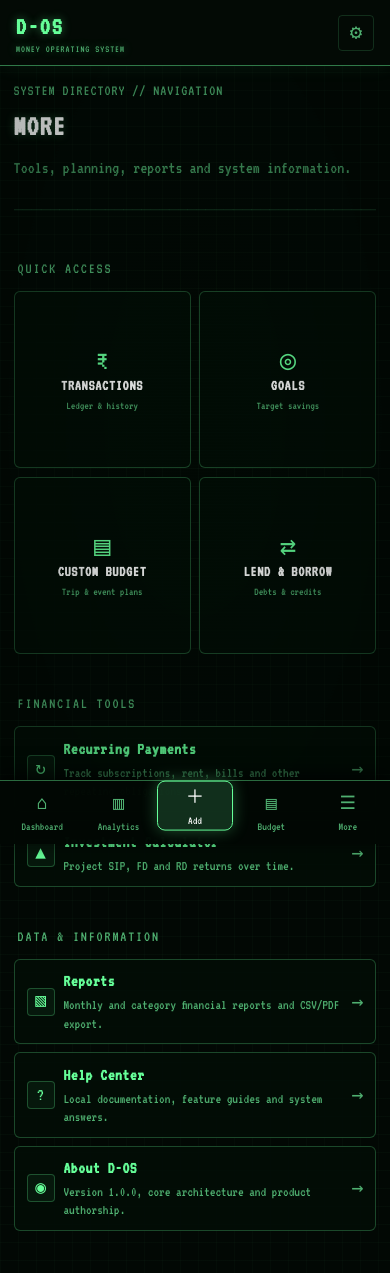
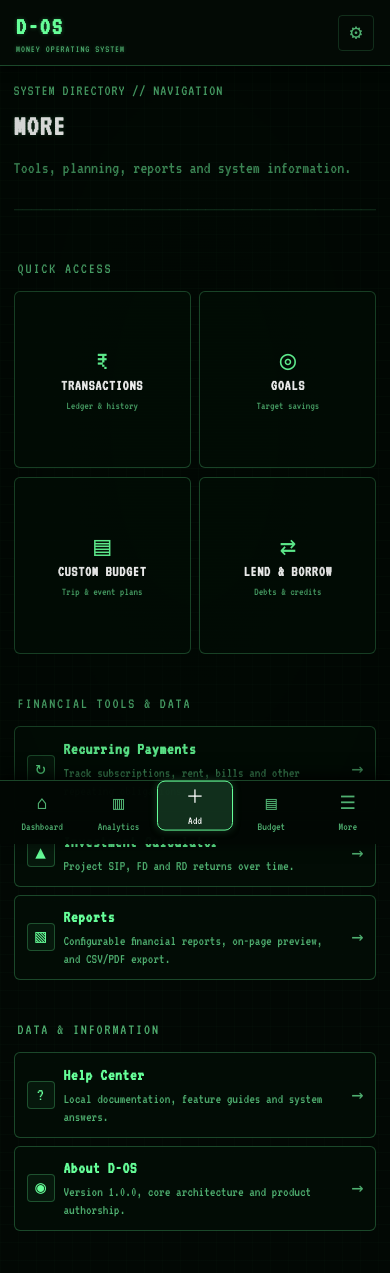
Before and after one commit to DAIVIKAD/D-OS, a FastAPI app: template templates/pages/more.html in a window 390 px wide. Shown: the top 1273 px of the page. Run offline with FastAPI, Linux system fonts and the light colour scheme; the template is opened without the code that fills it: most values are stand-ins (such as "Sample title", 1, 10 or a date in 2020).

Commit message:
style: Reduce CRT glow/fog bloom for sharp retro phosphor terminal aesthetic across mobile and desktop

```diff
--- a/static/css/app.css
+++ b/static/css/app.css
@@ -100,9 +100,9 @@ progress::-webkit-progress-value {
   position: fixed;
   inset: 0;
   pointer-events: none;
-  background: radial-gradient(ellipse at center, rgba(5, 20, 8, 0.25) 0%, rgba(2, 8, 4, 0.95) 100%),
-              repeating-linear-gradient(0deg, rgba(102, 255, 153, 0.015) 0 1px, transparent 1px 3px);
-  opacity: 0.35;
+  background: radial-gradient(ellipse at center, rgba(5, 20, 8, 0.15) 0%, rgba(2, 8, 4, 0.92) 100%),
+              repeating-linear-gradient(0deg, rgba(102, 255, 153, 0.008) 0 1px, transparent 1px 3px);
+  opacity: 0.22;
   z-index: 20;
 }
 
@@ -182,7 +182,7 @@ progress::-webkit-progress-value {
   font-size: 2.1rem;
   text-decoration: none;
   letter-spacing: 0.08em;
-  text-shadow: 0 0 10px rgba(102, 255, 153, 0.4);
+  text-shadow: 0 0 4px rgba(102, 255, 153, 0.28);
 }
 .logo-full {
   display: inline-flex;
@@ -351,7 +351,7 @@ progress::-webkit-progress-value {
   font-size: 2.2rem;
   color: #ffffff;
   letter-spacing: 0.04em;
-  text-shadow: 0 0 10px rgba(102, 255, 153, 0.25);
+  text-shadow: 0 0 4px rgba(102, 255, 153, 0.2);
   word-break: break-word;
 }
 .ascii-divider {
@@ -1739,8 +1739,8 @@ a.submitting {
   }
   .terminal-body {
     background:
-      linear-gradient(rgba(102, 255, 153, 0.025) 1px, transparent 1px),
-      linear-gradient(90deg, rgba(102, 255, 153, 0.018) 1px, transparent 1px),
+      linear-gradient(rgba(102, 255, 153, 0.015) 1px, transparent 1px),
+      linear-gradient(90deg, rgba(102, 255, 153, 0.01) 1px, transparent 1px),
       var(--bg);
     background-size: 18px 18px;
   }
@@ -1754,8 +1754,8 @@ a.submitting {
     gap: 0.5rem;
     width: 100%;
     max-width: 100%;
-    border-color: rgba(102, 255, 153, 0.45);
-    box-shadow: 0 0 18px rgba(102, 255, 153, 0.08);
+    border-color: rgba(102, 255, 153, 0.25);
+    box-shadow: 0 2px 10px rgba(0, 0, 0, 0.8);
   }
   .top-nav-main {
     width: auto;
@@ -1818,8 +1818,8 @@ a.submitting {
     gap: 0;
     padding: 0.35rem 0.25rem max(0.45rem, env(safe-area-inset-bottom));
     background: rgba(2, 8, 4, 0.98);
-    border-top: 1px solid rgba(102, 255, 153, 0.4);
-    box-shadow: 0 -4px 20px rgba(0, 0, 0, 0.85);
+    border-top: 1px solid rgba(102, 255, 153, 0.25);
+    box-shadow: 0 -4px 16px rgba(0, 0, 0, 0.9);
     box-sizing: border-box;
   }
   .mobile-bottom-nav a,
@@ -1853,7 +1853,7 @@ a.submitting {
     color: #ffffff !important;
     background: rgba(102, 255, 153, 0.16) !important;
     transform: translateY(-0.4rem);
-    box-shadow: 0 0 16px rgba(102, 255, 153, 0.3);
+    box-shadow: 0 0 8px rgba(102, 255, 153, 0.22), 0 2px 6px rgba(0, 0, 0, 0.6);
     min-height: 50px !important;
   }
 
--- a/templates/pages/more.html
+++ b/templates/pages/more.html
@@ -39,9 +39,9 @@
     </div>
   </div>
 
-  <!-- 3B. FINANCIAL TOOLS — RECTANGULAR CARDS -->
+  <!-- 3B. FINANCIAL TOOLS & REPORTS — RECTANGULAR CARDS -->
   <div class="more-section">
-    <p class="more-section-label">FINANCIAL TOOLS</p>
+    <p class="more-section-label">FINANCIAL TOOLS &amp; DATA</p>
     <div class="more-list-group">
       <a href="/recurring" class="more-nav-item">
         <span class="more-nav-icon">↻</span>
@@ -60,6 +60,15 @@
         </div>
         <span class="more-nav-arrow">→</span>
       </a>
+
+      <a href="/reports" class="more-nav-item">
+        <span class="more-nav-icon">▧</span>
+        <div class="more-nav-text">
+          <strong>Reports</strong>
+          <span>Configurable financial reports, on-page preview, and CSV/PDF export.</span>
+        </div>
+        <span class="more-nav-arrow">→</span>
+      </a>
     </div>
   </div>
 
@@ -67,15 +76,6 @@
   <div class="more-section">
     <p class="more-section-label">DATA &amp; INFORMATION</p>
     <div class="more-list-group">
-      <a href="/reports" class="more-nav-item">
-        <span class="more-nav-icon">▧</span>
-        <div class="more-nav-text">
-          <strong>Reports</strong>
-          <span>Monthly and category financial reports and CSV/PDF export.</span>
-        </div>
-        <span class="more-nav-arrow">→</span>
-      </a>
-
       <a href="/help" class="more-nav-item">
         <span class="more-nav-icon">?</span>
         <div class="more-nav-text">
```
Also changed, not shown: other parts of static/css/app.css (+25 -25 lines), app/insights.py (+2 -19 lines), static/css/auth.css (+7 -7 lines), templates/pages/dashboard.html (+3 -39 lines).
